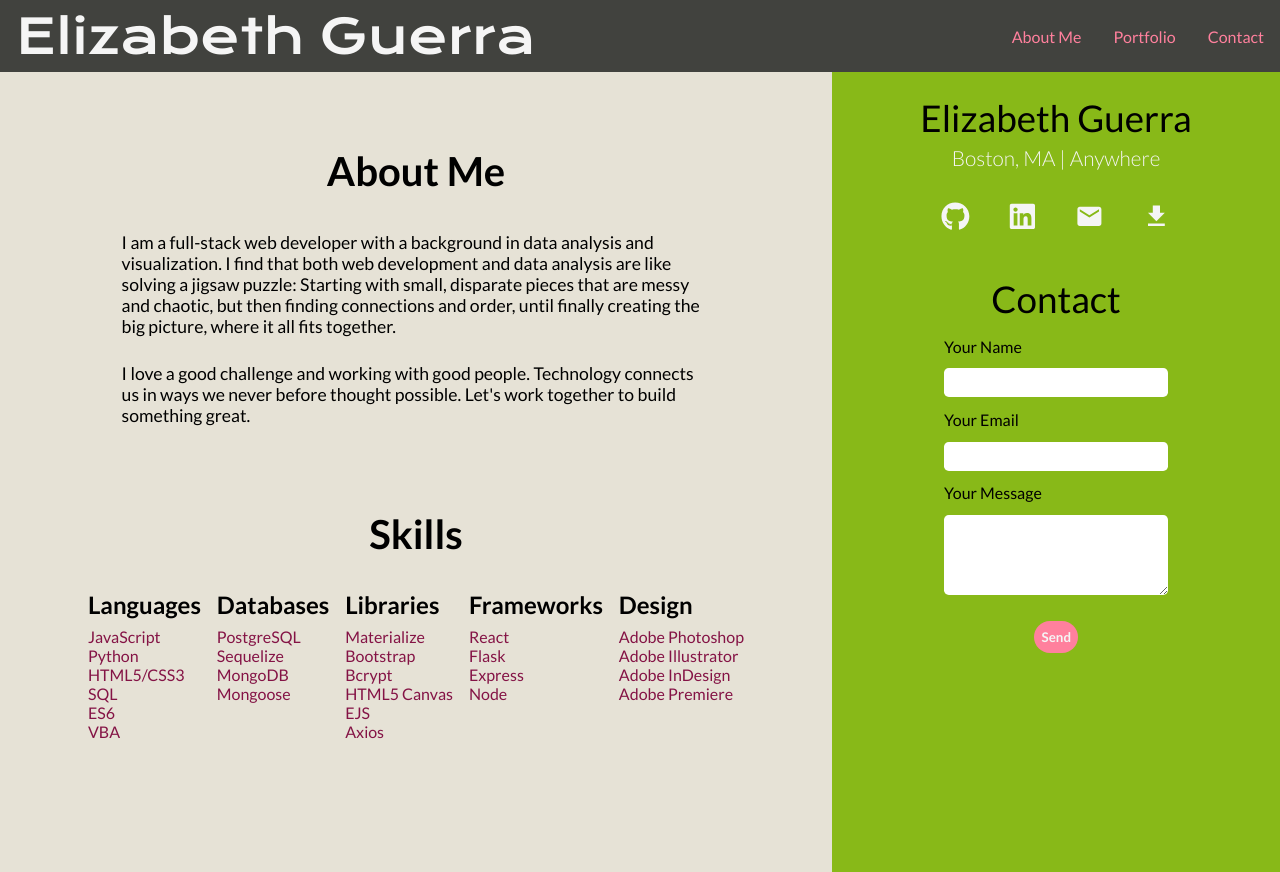
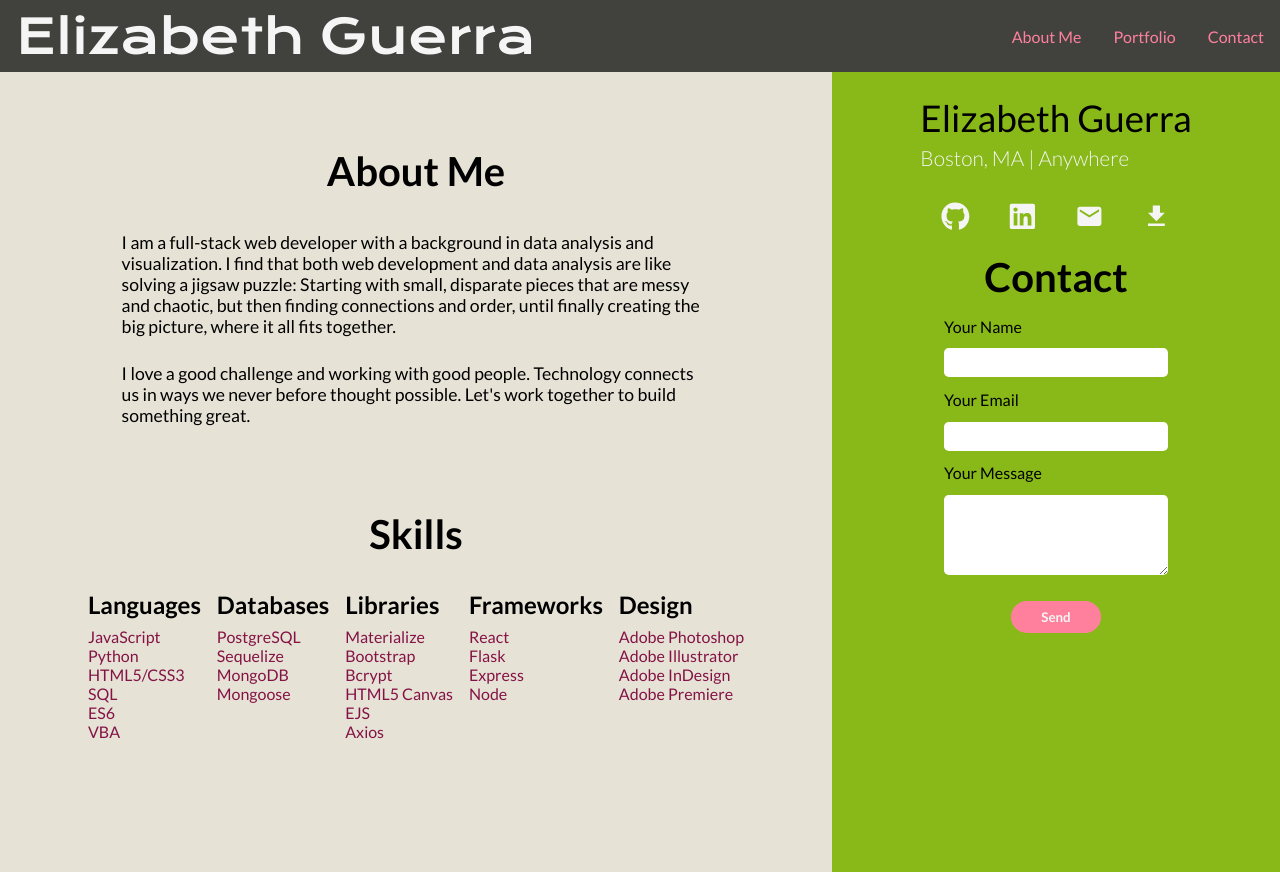
Before and after one commit to ecguerra/Portfolio, a React (Create React App) app: page /about in a window 1280 px wide. Built offline with nearby package versions, Linux system fonts and the light colour scheme.

Commit message:
updated readme

```diff
--- a/src/components/About.js
+++ b/src/components/About.js
@@ -19,8 +19,6 @@ const About = () => {
                 <Skills />
             </div>
             <div className='right'>
-                <h1>Elizabeth Guerra</h1>
-                <h3>Boston, MA | Anywhere</h3>
                 <ContactIcons />
                 <Contact />
             </div>
--- a/src/components/common/ContactIcons.js
+++ b/src/components/common/ContactIcons.js
@@ -16,6 +16,11 @@ const ContactIcons = () => {
     const combined = `${p6}${p7}${p8}${p1}${p3}${p4}${p5}`
 
     return(
+        <>
+            <div className='info-container'>
+                <h1>Elizabeth Guerra</h1>
+                <h3>Boston, MA | Anywhere</h3>
+            </div>
             <div className='icon-container'>
                 <ul className='icon-list'>
                     <li><a target='_blank' rel='noreferrer' href='https://github.com/ecguerra'><FaGithub /></a></li>
@@ -32,6 +37,7 @@ const ContactIcons = () => {
                     </li>
                 </ul>
             </div>
+        </>
     )
 }
 
--- a/src/css/About.css
+++ b/src/css/About.css
@@ -41,7 +41,7 @@
     background-color: var(--accent2);
 }
 
-.right h1 {
+/* .right h1 {
     font-weight: 500;
     font-size: 2.3rem;
     margin: 1.5rem 0 0 0;
@@ -52,7 +52,7 @@
     font-size: 1.3rem;
     margin: 0.3rem 0 2rem 0;
     color: var(--neutral-pop);
-}
+} */
 
 @media (max-width: 860px) {
     .split-container {
--- a/src/css/Contact.css
+++ b/src/css/Contact.css
@@ -36,7 +36,7 @@ textarea {
 }
 
 input[type=submit] {
-    width: 10%;
+    width: 20%;
     height: 2rem;
     background-color: var(--pop);
     border-radius: 1rem;
--- a/src/css/ContactIcons.css
+++ b/src/css/ContactIcons.css
@@ -1,3 +1,16 @@
+.info-container h1 {
+    font-weight: 500;
+    font-size: 2.3rem;
+    margin: 1.5rem 0 0 0;
+}
+
+.info-container h3 {
+    font-weight: 300;
+    font-size: 1.3rem;
+    margin: 0.3rem 0 2rem 0;
+    color: var(--neutral-pop);
+}
+
 .icon-container {
     width: 60%;
 }
```
Also changed, not shown: 1 other file (tests, documents, lock files or other folders). Lines whose indentation alone changed are shown as unchanged.
